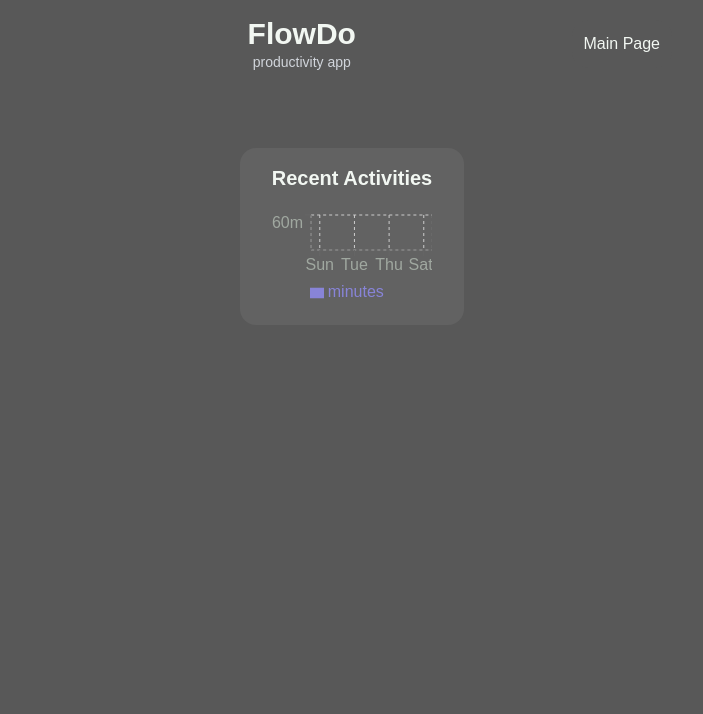
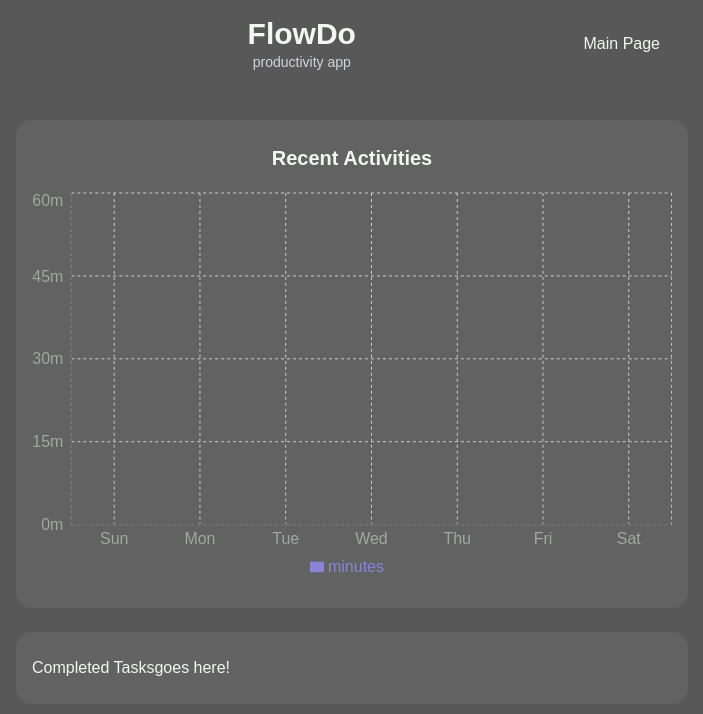
Before and after one commit to visionas9/flowdo-pomodoro, a Next.js app: page /activities in a window 1280 px wide. Shown: the top 714 px of the page, without its empty margins (288-991 px from the left). Built offline with nearby package versions, Linux system fonts and the light colour scheme; a web font is replaced by a local one.

Commit message:
completed tasks section inside activities route

```diff
--- a/app/activities/page.tsx
+++ b/app/activities/page.tsx
@@ -1,17 +1,18 @@
-import SimpleBarChart from "../components/barChart/simpleBarChart";
+import SimpleBarChart from "../components/activity/simpleBarChart";
+import CompletedTasks from "../components/activity/CompletedTasks";
 
 export default function Activities() {
   return (
-    <main
-      className="mt-15 mx-auto w-fit flex flex-col
-      items-center bg-darkdiv py-4 px-8 rounded-xl md:"
-    >
-      <div>
-        <div className="flex flex-col items-center gap-2 text-mint-cream font-main">
-          <h2 className="text-xl font-extrabold">Recent Activities</h2>
-          <div className="w-[75%] mx-auto border-b-2 border-darkdiv" />
-          <SimpleBarChart />
-        </div>
+    <main className="flex flex-col items-center gap-6 px-4 py-8 text-mint-cream font-main">
+      <div className="w-full max-w-2xl bg-darkdiv rounded-xl py-6 px-4">
+        <h2 className="text-xl font-extrabold text-center mb-4">
+          Recent Activities
+        </h2>
+        <SimpleBarChart />
+      </div>
+
+      <div className="w-full max-w-2xl bg-darkdiv rounded-xl py-6 px-4">
+        <CompletedTasks />
       </div>
     </main>
   );
--- /dev/null
+++ b/app/components/activity/CompletedTasks.tsx
@@ -0,0 +1,3 @@
+export default function CompletedTasks() {
+  return <h1>Completed Tasksgoes here!</h1>;
+}
```
Also changed, not shown: app/components/activity/simpleBarChart.tsx (renamed from app/components/barChart/simpleBarChart.tsx).
